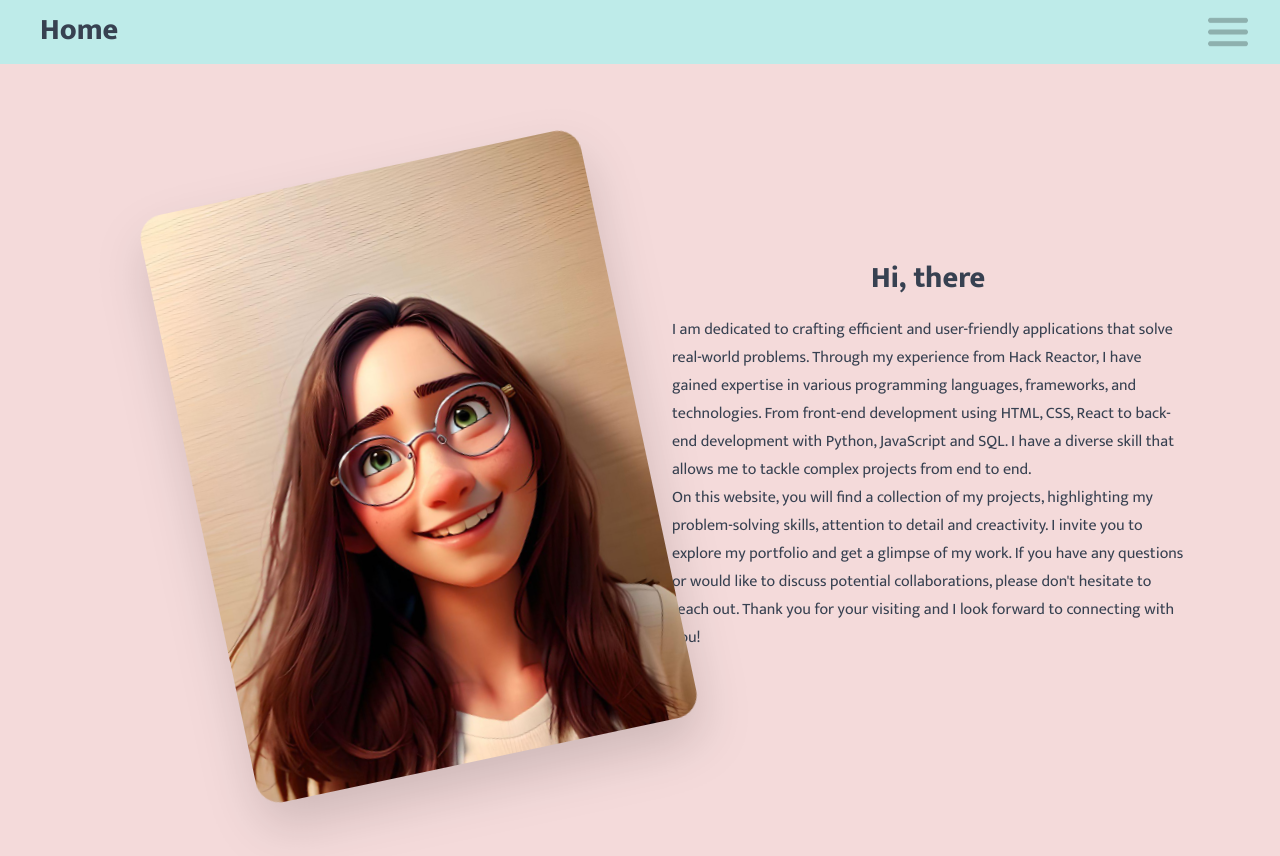
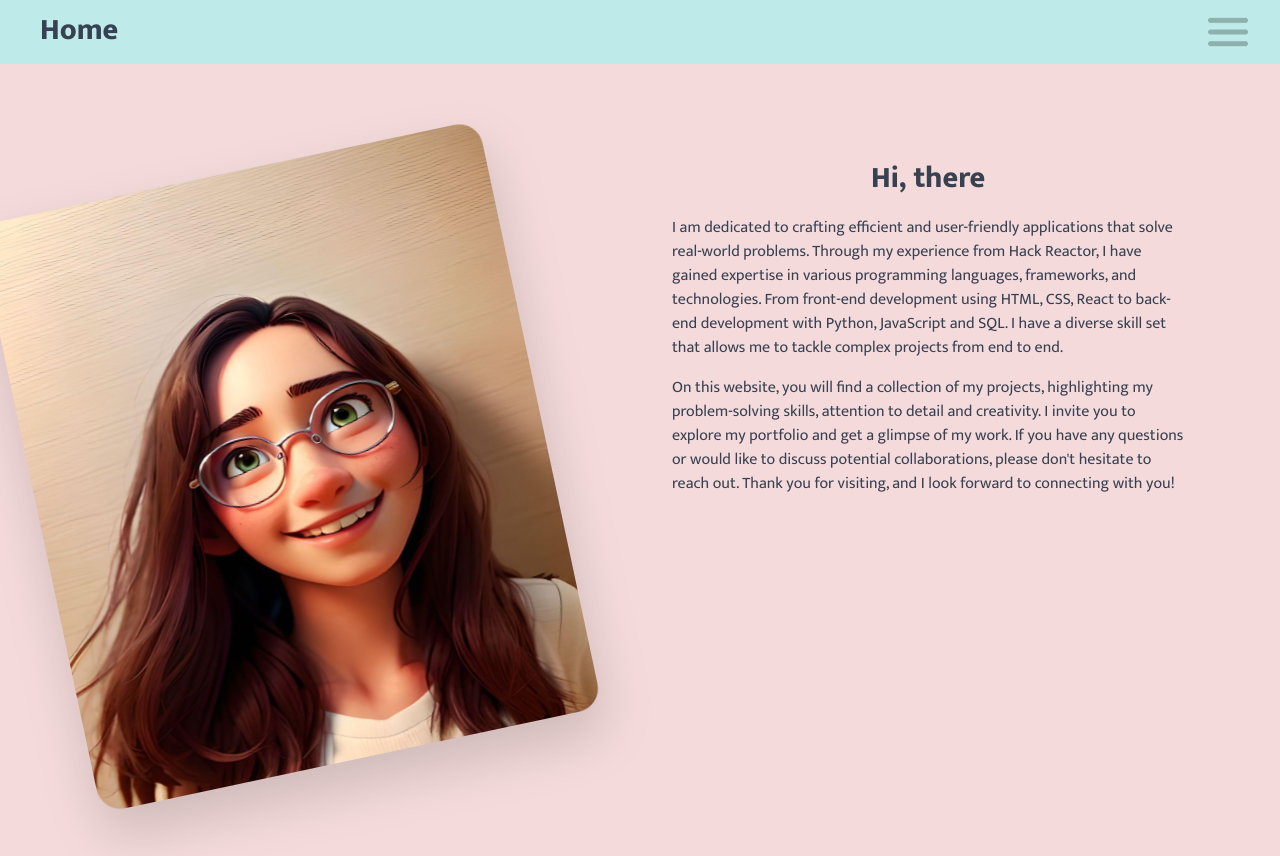
Before and after one commit to Natkuma01/portfolio, a React (Vite) app: page /about in a window 1280 px wide. Built offline with nearby package versions, Linux system fonts and the light colour scheme.

Commit message:
add responsive UI

```diff
--- a/src/components/About.jsx
+++ b/src/components/About.jsx
@@ -5,29 +5,26 @@ import introPic from "../../assets/Intro/introPic.jpg";
 const About = () => {
   return (
     <>
-     <div className='flex flex-row p-24'>
-      <div className='basis-1/2'>
-      <img className='max-h-[600px] origin-bottom -rotate-12 ml-40 rounded-3xl drop-shadow-2xl' src={introPic} />
-      </div>
-      <div className='basis-1/2 ml-16 mt-20'>
+   <div className='flex flex-col lg:flex-row p-24'>
+  <div className='flex-1'>
+    <img
+      className='w-full max-h-[600px] origin-bottom -rotate-12 mx-auto rounded-3xl drop-shadow-2xl'
+      src={introPic}
+      alt="Intro"
+    />
+  </div>
+  <div className='flex-1 mt-16 lg:mt-0 lg:ml-16'>
+    <p className="text-3xl text-gray-700 font-extrabold text-center mb-5">Hi, there</p>
+    <p className="text-base text-gray-700 mb-4">
+      I am dedicated to crafting efficient and user-friendly applications that solve real-world problems. Through my experience from Hack Reactor, I have gained expertise in various programming languages, frameworks, and technologies. From front-end development using HTML, CSS, React to back-end development with Python, JavaScript and SQL. I have a diverse skill set that allows me to tackle complex projects from end to end.
+    </p>
+    <p className="text-base text-gray-700">
+      On this website, you will find a collection of my projects, highlighting my problem-solving skills, attention to detail and creativity. I invite you to explore my portfolio and get a glimpse of my work. If you have any questions or would like to discuss potential collaborations, please don't hesitate to reach out. Thank you for visiting, and I look forward to connecting with you!
+    </p>
+  </div>
+</div>
 
-    <p className="text-3xl text-gray-700 font-extrabold text-center my-5">Hi, there</p>
 
-    <p className="text-base/7 text-gray-700">I am dedicated to crafting efficient and user-friendly applications that
-      solve real-world problems. Through my experience from Hack Reactor, I have
-      gained expertise in various programming languages, frameworks, and technologies.
-      From front-end development using HTML, CSS, React to back-end development
-      with Python, JavaScript and SQL. I have a diverse skill that allows me to tackle
-      complex projects from end to end.</p>
-
-    <p className="text-base/7 text-gray-700">On this website, you will find a collection of my projects, highlighting my
-      problem-solving skills, attention to detail and creactivity. I invite you to explore my
-      portfolio and get a glimpse of my work. If you have any questions or would like to
-      discuss potential collaborations, please don't hesitate to reach out.
-      Thank you for your visiting and I look forward to connecting with you!
-    </p>
-    </div>
-    </div>
   </>
   )
 }
--- a/src/components/Intro.jsx
+++ b/src/components/Intro.jsx
@@ -5,27 +5,36 @@ import linkedinLogo from "../../assets/Intro/linkedin.png"
 
 const Intro = () => {
   return (
-    <div className='flex flex-row p-24'>
-      <div className='basis-1/2'><img className='max-h-[600px] origin-bottom -rotate-12 ml-40 rounded-3xl shadow-2xl' src={introPic} /></div>
-        <div className='basis-1/2 ml-38 my-32'>
-        <p className='text-zinc-600 font-bold text-5xl my-2'>Hi. My name is Natalie Chan</p>
-        <p className='text-zinc-600 font-bold text-xl my-5'>I'm a full-stack developer based in New York.</p>
-        <div className='inline-flex space-x-5'>
+    <div className='flex flex-col md:flex-row p-6 md:p-24'>
+      <div className='flex-1'>
+        <img
+          className='max-h-[400px] md:max-h-[600px] origin-bottom -rotate-12 mx-auto md:ml-0 rounded-3xl shadow-2xl'
+          src={introPic}
+          alt="Intro"
+        />
+      </div>
+      <div className='flex-1 flex flex-col justify-center md:ml-8 my-8 md:my-0'>
+        <p className='text-zinc-600 font-bold text-3xl md:text-5xl my-2 text-center md:text-left'>
+          Hi. My name is Natalie Chan
+        </p>
+        <p className='text-zinc-600 font-bold text-lg md:text-xl my-5 text-center md:text-left'>
+          I'm a full-stack developer based in New York.
+        </p>
+        <div className='flex justify-center md:justify-start space-x-5'>
           <a
             href="https://www.linkedin.com/in/natalie-chan-shimin/"
             target="_blank"
             rel="noopener noreferrer"
           >
-        <img className='max-h-12 my-5 rounded-lg' src={linkedinLogo} />
+            <img className='max-h-10 md:max-h-12 my-5 rounded-lg' src={linkedinLogo} alt="LinkedIn"/>
           </a>
           <a
             href="https://github.com/Natkuma01?tab=repositories"
             target="_blank"
             rel="noopener noreferrer"
           >
-        <img className='max-h-12 my-5 rounded-lg' src={gitLogo} />
+            <img className='max-h-10 md:max-h-12 my-5 rounded-lg' src={gitLogo} alt="GitHub"/>
           </a>
-
         </div>
       </div>
     </div>
```
Lines whose indentation alone changed are shown as unchanged.
